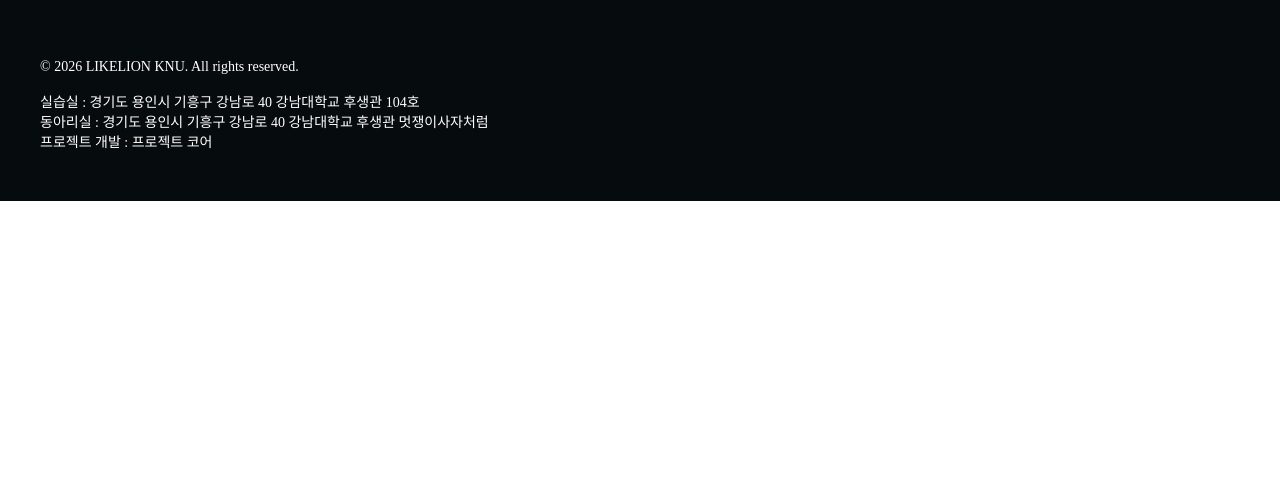
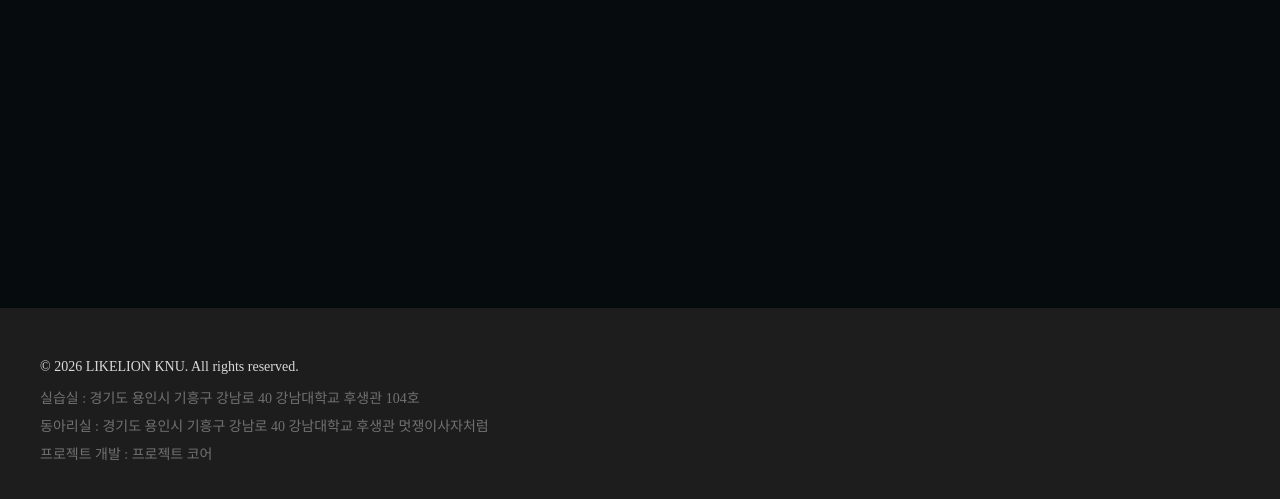
Before and after one commit to likelionknu/apply-page-admin, a React (Vite) app: page / in a window 1280 px wide. Shown: the part 912-1411 px from the top of the page. Before the commit the page ends 1113 px from the top, so only its background shows below. Built offline with nearby package versions, Linux system fonts and the light colour scheme; a web font is replaced by a local one.

Commit message:
#1 ui: footer 수정

```diff
--- a/src/shared/components/Footer.tsx
+++ b/src/shared/components/Footer.tsx
@@ -1,9 +1,11 @@
-function Footer() {
+export default function Footer() {
   return (
-    <footer className="bg-black2 text-gray2 mt-auto w-full px-10 py-12 text-[14px]">
-      <div className="mx-auto max-w-[1440px] space-y-4">
-        <p>© 2026 LIKELION KNU. All rights reserved.</p>
-        <p className="text-gray7 leading-5 whitespace-pre-line">
+    <footer className="bg-admin-box text-gray2 mt-75 w-full">
+      <div className="mx-auto max-w-360 space-y-2 px-10 py-12 text-[14px]">
+        <p className="text-admin-white">
+          © 2026 LIKELION KNU. All rights reserved.
+        </p>
+        <p className="text-admin-sub leading-7 whitespace-pre-line">
           {`실습실 : 경기도 용인시 기흥구 강남로 40 강남대학교 후생관 104호
             동아리실 : 경기도 용인시 기흥구 강남로 40 강남대학교 후생관 멋쟁이사자처럼
             프로젝트 개발 : 프로젝트 코어`}
@@ -12,5 +14,3 @@
     </footer>
   );
 }
-
-export default Footer;
```
